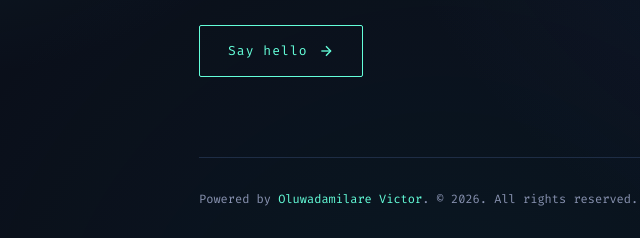
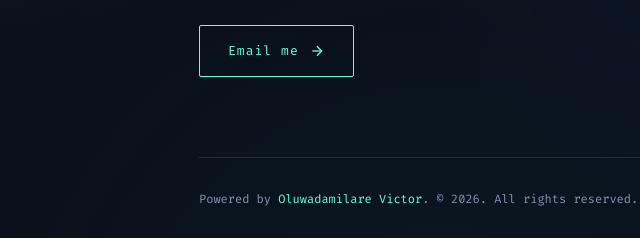
Before and after one commit to Exicutive/my-portfolio, a plain HTML site: page index.html in a window 1280 px wide. Shown: the part 7599-7837 px from the top of the page, 225-865 px from the left. Drawn offline with Linux system fonts and the light colour scheme.

Commit message:
Changed  a button

```diff
--- a/index.html
+++ b/index.html
@@ -1507,7 +1507,7 @@ main {
       </div>
 
       <a href="mailto:akinpeluoluwadamilare79@gmail.com" class="cta-btn">
-        <span>Say hello</span>
+        <span>Email me</span>
         <svg width="16" height="16" viewBox="0 0 24 24" fill="none" stroke="currentColor" stroke-width="2"><line x1="5" y1="12" x2="19" y2="12"/><polyline points="12 5 19 12 12 19"/></svg>
       </a>
 
```
